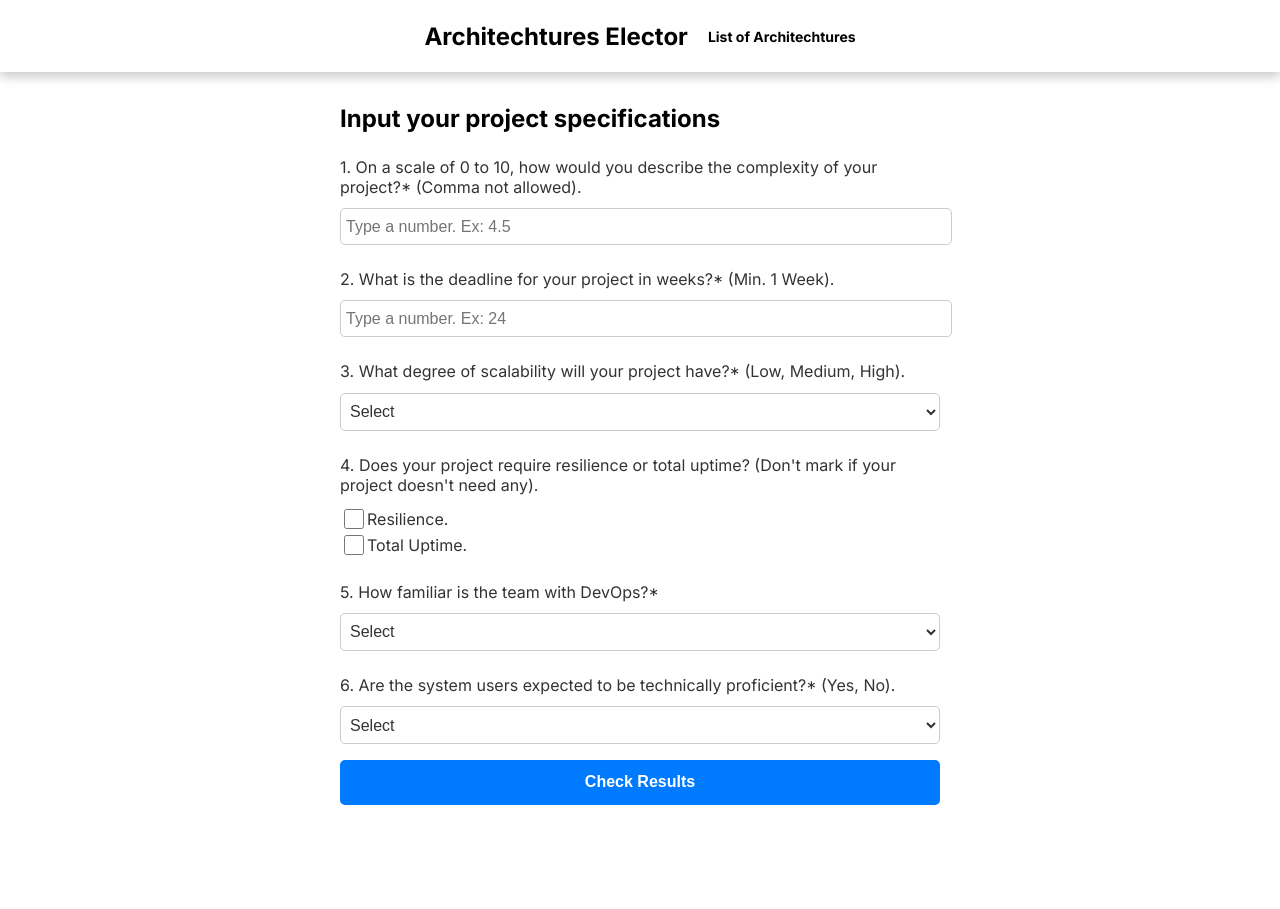
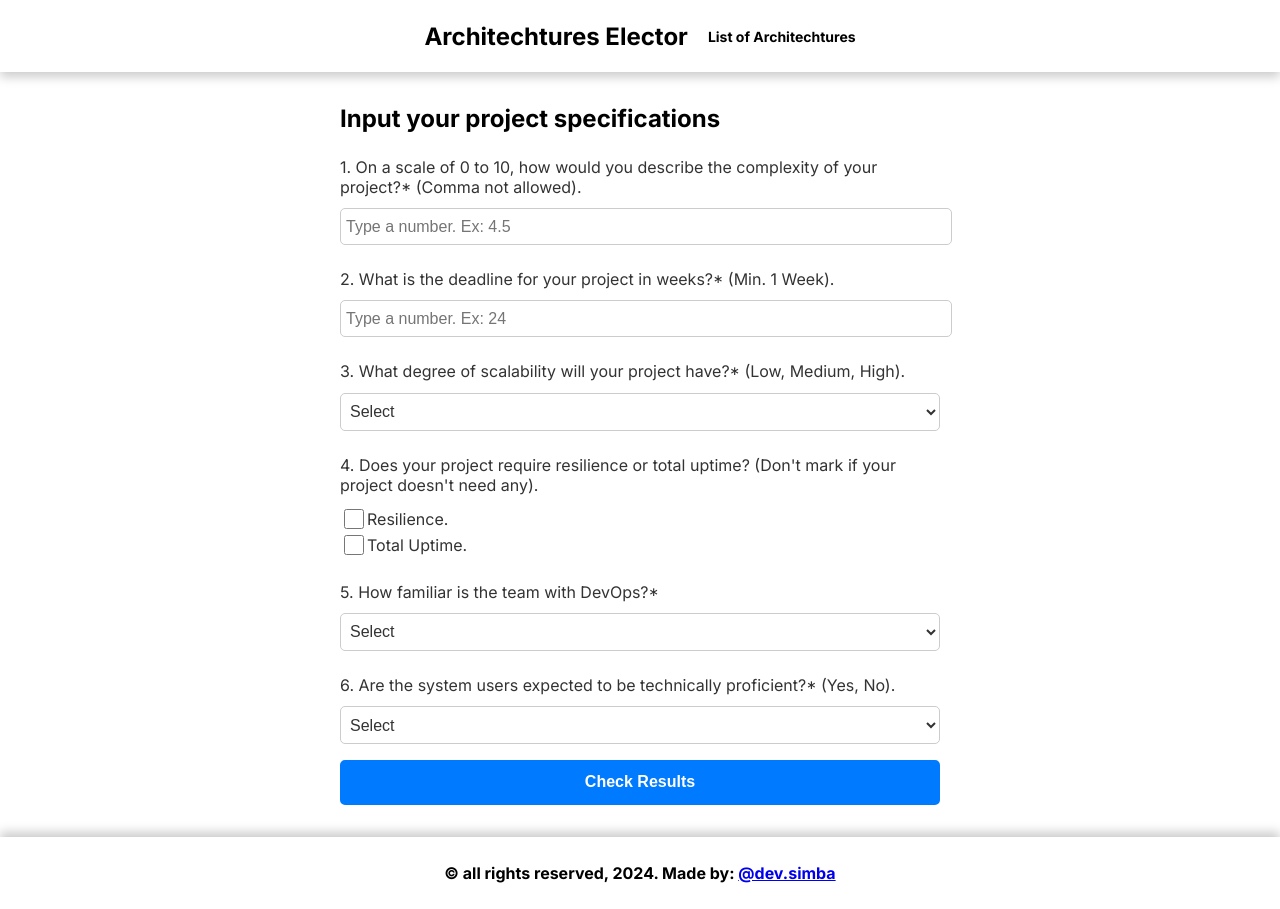
Before and after one commit to LuizHenrique05/Architecture-Elector, a Next.js app: page / in a window 1280 px wide. Before the commit the page ends 837 px from the top, so only its background shows below. Built offline with nearby package versions, Linux system fonts and the light colour scheme.

Commit message:
feat: creating bottom bar

```diff
--- a/src/app/(root)/layout.module.css
+++ b/src/app/(root)/layout.module.css
@@ -6,9 +6,12 @@
 	border: 0;
 	font-size: 100%;
 	vertical-align: baseline;
-    height: 1vw;
+    display: flex;
+    flex-direction: column;
+    min-height: 100vh;
 }
 
 .html body main {
     padding: 2em;
+    flex: 1;
 }
--- a/src/app/(root)/layout.tsx
+++ b/src/app/(root)/layout.tsx
@@ -2,6 +2,7 @@ import type { Metadata } from 'next'
 import { Inter } from 'next/font/google'
 
 import Topbar from '@/components/shareds/Topbar'
+import Bottombar from '@/components/shareds/Bottombar'
 
 import styles from './layout.module.css'
 
@@ -27,6 +28,8 @@ export default function RootLayout({ children }: { children: React.ReactNode })
             </section>
 
           </main>
+
+          <Bottombar />
         </body>
       </html>
   )
--- /dev/null
+++ b/src/components/shareds/Bottombar.module.css
@@ -0,0 +1,28 @@
+.footer {
+    height: 40px;
+    width: 100%;
+    display: flex;
+    align-items: center;
+    justify-content: center;
+    padding: 1em 0;
+    margin-top: auto;
+    -webkit-box-shadow: 0px -5px 10px 0px rgba(204,204,204,1);
+    -moz-box-shadow: 0px -5px 10px 0px rgba(204,204,204,1);
+    box-shadow: 0px -5px 10px 0px rgba(204,204,204,1);
+}
+
+.nav h4 {
+    text-align: center;
+    color: #333;
+    text-decoration: none;
+}
+
+.nav h4 {
+    font-size: 14px;
+    margin: 0;
+    transition: all ease 0.3s;
+}
+
+.nav a:hover {
+    color: #555;
+}
--- /dev/null
+++ b/src/components/shareds/Bottombar.tsx
@@ -0,0 +1,13 @@
+import Link from 'next/link'
+
+import styles from './Bottombar.module.css'
+
+function Bottombar() {
+  return (
+    <footer className={styles.footer}>
+        <h4>&copy; all rights reserved, 2024. Made by: <Link href="https://www.instagram.com/dev.simba/">@dev.simba</Link></h4>
+    </footer>
+  )
+}
+
+export default Bottombar
```
